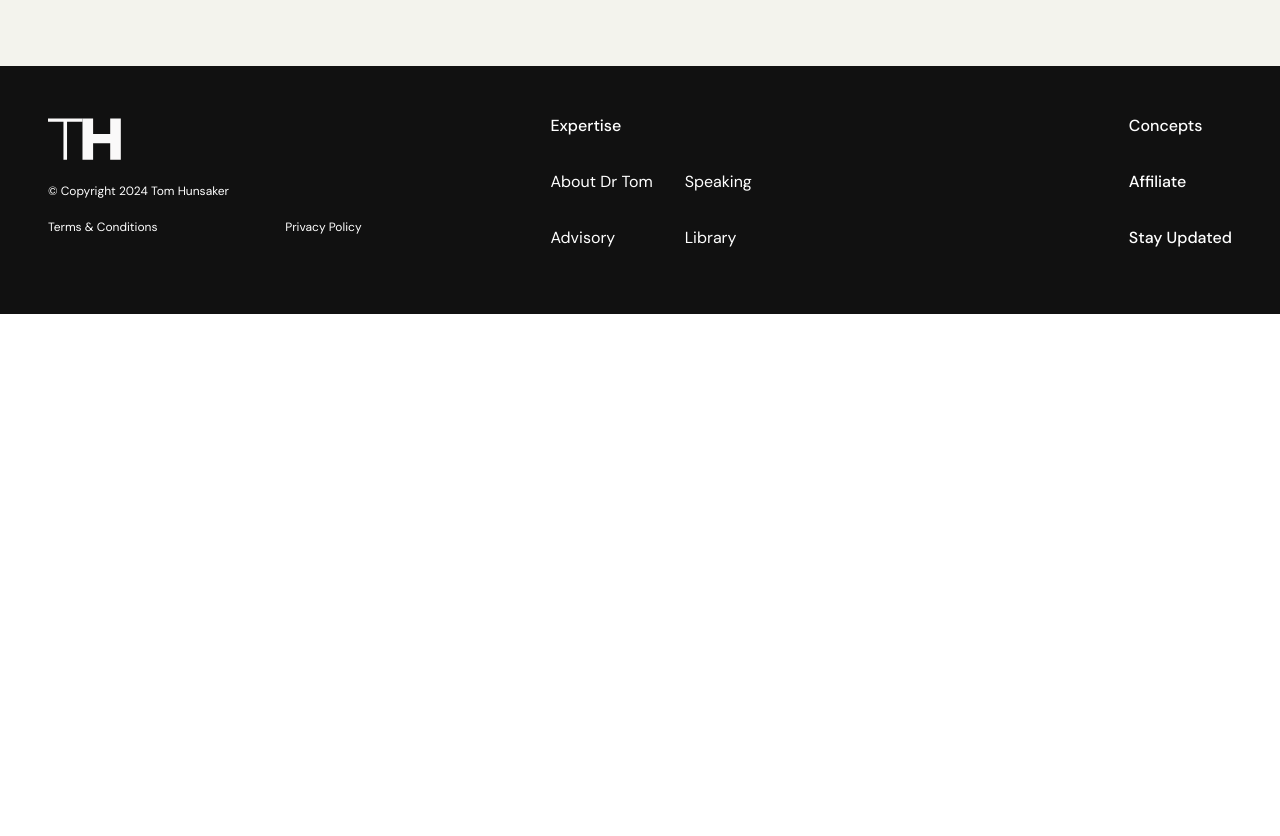
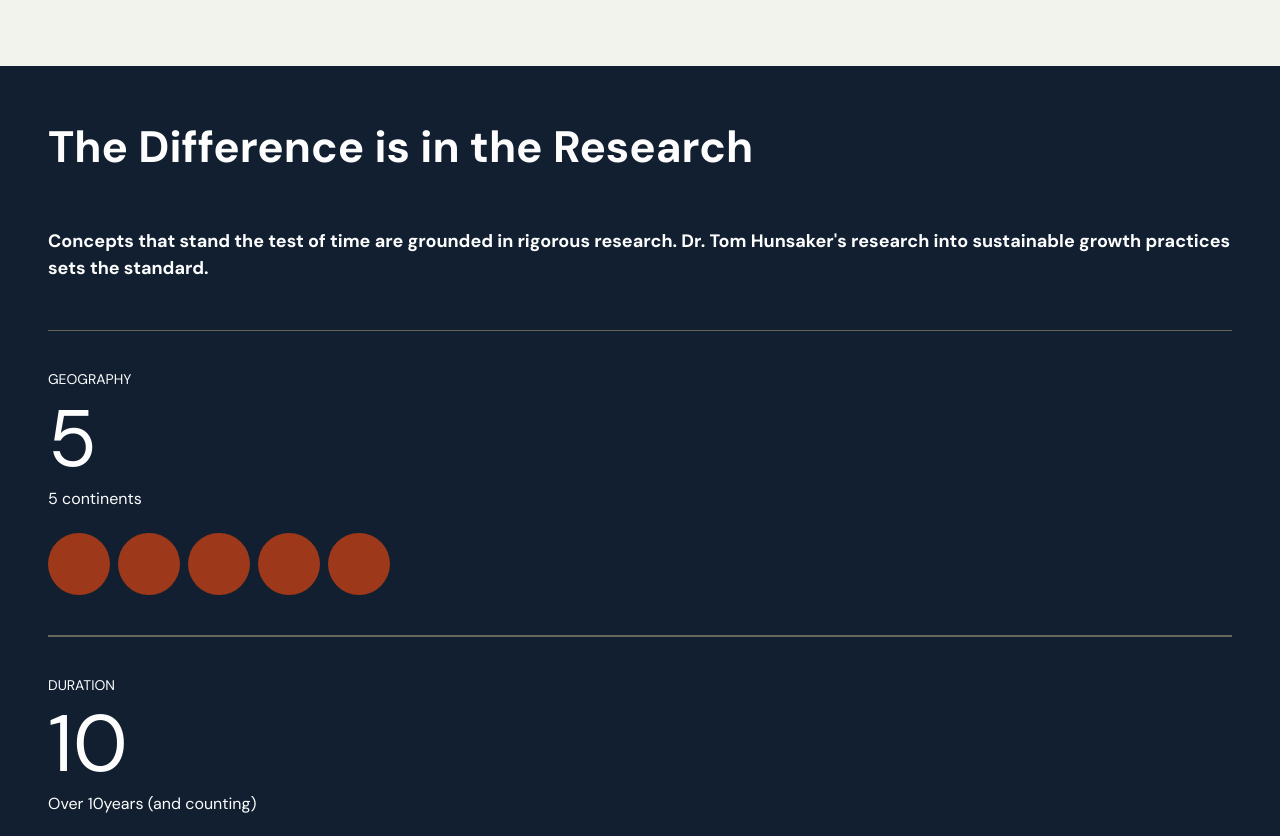
Before and after one commit to Jamestavita/tomhunsaker, a React (Vite) app in the folder client/: page / in a window 1280 px wide. Shown: the part 2752-3588 px from the top of the page. Before the commit the page ends 3066 px from the top, so only its background shows below. Built offline with nearby package versions, Linux system fonts and the light colour scheme.

Commit message:
Home page

```diff
--- a/client/src/pages/home/Home.jsx
+++ b/client/src/pages/home/Home.jsx
@@ -1598,6 +1598,90 @@ export default function Home() {
           </div>
         </div>
       </section>
+      <section className="bg-Blue700 text-Greyscale">
+        <div className="px-4 md:px-12 lg:px-32 pt-12 pb-16 grid gap-12">
+          <p className="text-[44px] font-bold">
+            The Difference is in the Research
+          </p>
+          <p className="text-[18px] font-bold">
+            Concepts that stand the test of time are grounded in rigorous
+            research. Dr. Tom Hunsaker's research into sustainable growth
+            practices sets the standard.
+          </p>
+          <div className="grid">
+            <div className="grid gap-6 border-y-[1px] border-y-Greyscale700 py-10">
+              <div className="">
+                <p className="text-[14px] leading-tight">GEOGRAPHY</p>
+                <p className="text-[80px] leading-tight">5</p>
+                <p className="text-[16px] leading-tight">5 continents</p>
+              </div>
+              <div className="flex gap-[8.11px]">
+                <div className="w-[62px] h-[62px] bg-Red700 rounded-full"></div>
+                <div className="w-[62px] h-[62px] bg-Red700 rounded-full"></div>
+                <div className="w-[62px] h-[62px] bg-Red700 rounded-full"></div>
+                <div className="w-[62px] h-[62px] bg-Red700 rounded-full"></div>
+                <div className="w-[62px] h-[62px] bg-Red700 rounded-full"></div>
+              </div>
+            </div>
+            <div className="grid gap-6 border-y-[1px] border-y-Greyscale700 py-10">
+              <div className="">
+                <p className="text-[14px] leading-tight">DURATION</p>
+                <p className="text-[80px] leading-tight">10</p>
+                <p className="text-[16px] leading-tight">
+                  Over 10years (and counting)
+                </p>
+              </div>
+              <div className="grid gap-[8.11px] grid-cols-6 mr-auto">
+                {[...Array(10).keys()].map((val) => (
+                  <div className="w-[62px] h-[62px] bg-Yellow700 rounded-full"></div>
+                ))}
+              </div>
+            </div>
+            <div className="grid gap-6 border-y-[1px] border-y-Greyscale700 py-10">
+              <div className="">
+                <p className="text-[14px] leading-tight">PERIOD</p>
+                <p className="text-[80px] leading-tight">100</p>
+                <p className="text-[16px] leading-tight">
+                  Over 100years of practice
+                </p>
+              </div>
+              <div className="grid gap-[1.2px] [grid-template-columns:repeat(13,minmax(0,1fr))] mr-auto">
+                {[...Array(100).keys()].map((val) => (
+                  <div className="w-[25px] h-[25px] bg-Green500 rounded-full"></div>
+                ))}
+              </div>
+            </div>
+            <div className="grid gap-6 border-y-[1px] border-y-Greyscale700 py-10">
+              <div className="">
+                <p className="text-[14px] leading-tight">BREADTH</p>
+                <p className="text-[80px] leading-tight">1,000</p>
+                <p className="text-[16px] leading-tight">
+                  1,000s of enterprises
+                </p>
+              </div>
+              <div className="grid gap-[1.1px] [grid-template-columns:repeat(48,minmax(0,1fr))] mr-auto">
+                {[...Array(1000).keys()].map((val) => (
+                  <div className="w-[6px] h-[6px] bg-Blue500 rounded-full"></div>
+                ))}
+              </div>
+            </div>
+            <div className="grid gap-6 border-y-[1px] border-y-Greyscale700 py-10">
+              <div className="">
+                <p className="text-[14px] leading-tight">BREADTH</p>
+                <p className="text-[80px] leading-tight">10,000</p>
+                <p className="text-[16px] leading-tight">
+                  1,000s of enterprises
+                </p>
+              </div>
+              <div className="grid gap-[1px] [grid-template-columns:repeat(114,minmax(0,1fr))] mr-auto">
+                {[...Array(10000).keys()].map((val) => (
+                  <div className="w-[2px] h-[2px] bg-Greyscale400 rounded-full"></div>
+                ))}
+              </div>
+            </div>
+          </div>
+        </div>
+      </section>
     </div>
   );
 }
--- a/client/tailwind.config.js
+++ b/client/tailwind.config.js
@@ -6,15 +6,19 @@ export default {
       colors: {
         Greyscale: "#FDFDFD",
         Greyscale200: "#F3F3ED",
+        Greyscale400: "#D0D0C8",
         Greyscale700: "#656558",
         Red100: "#F9E3DC",
         Red500: "#CB4A22",
+        Red700: "#9D391A",
         Green100: "#DAE3D9",
         Green500: "#425740",
         Blue100: "#DAE4F1",
         Blue500: "#315C90",
+        Blue700: "#111F31",
         Yellow100: "#F9F2D7",
         Yellow500: "#DFBF34",
+        Yellow700: "#C6A71F",
       },
       screens: {
         xs: "375px",
```
Also changed, not shown: client/src/index.css (line endings or trailing spaces).
